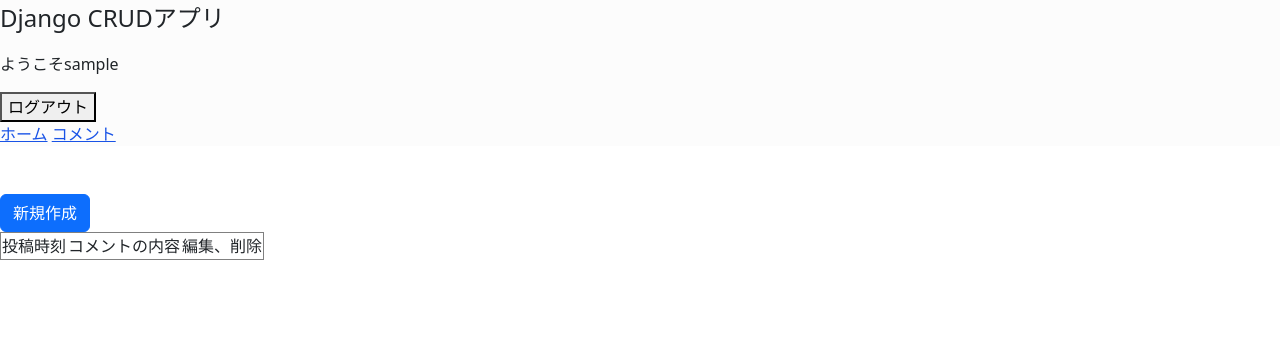
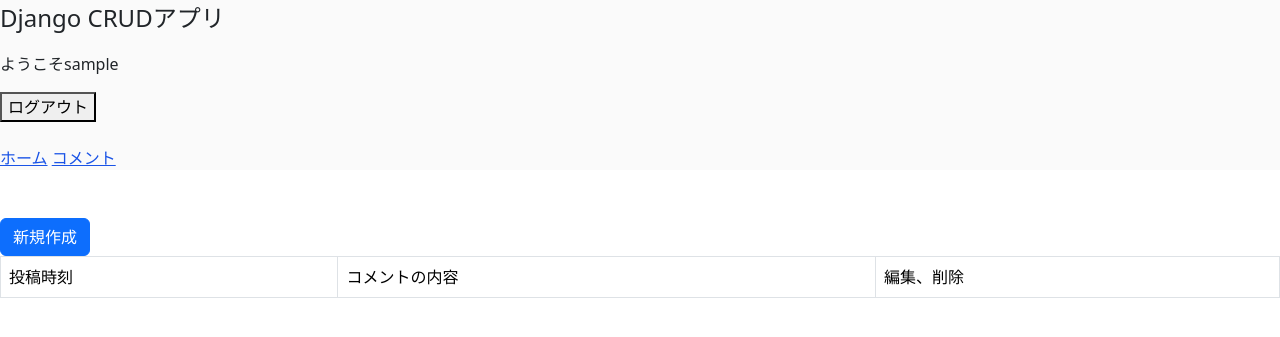
Before and after one commit to T-watanabe9/Repository, a Django app: page /comment/ in a window 1280 px wide. Shown: the top 337 px of the page. Run offline with Django 5.2, Linux system fonts and the light colour scheme; the visitor is signed in with stand-in values (Sample User, id 1); data that the repository does not hold is empty.

Commit message:
0308 2248

```diff
--- a/pro_safe_eyes/app_safe_eyes/templates/base.html
+++ b/pro_safe_eyes/app_safe_eyes/templates/base.html
@@ -26,6 +26,8 @@
                 {% csrf_token %}
                 <button>ログアウト</button>
             </form>
+
+            <br>
 
             <!-- メニュー -->
             <a href="{% url 'home' %}" class="color-link">ホーム</a>
@@ -57,7 +59,7 @@
 
         /* ナビゲーションバーの色 */
         .color-navbar {
-            background-color: hsl(200, 1%, 99%);
+            background-color: hsl(200, 1%, 98%);
         }
 
         /* リンクの色 */
--- a/pro_safe_eyes/app_safe_eyes/templates/models/comment_list.html
+++ b/pro_safe_eyes/app_safe_eyes/templates/models/comment_list.html
@@ -17,7 +17,7 @@
    </div>
 
    <div>
-      <table border="1">
+      <table border="1" class="table table-bordered">
          <tr>
                <td>投稿時刻</td>
                <td>コメントの内容</td>
```
